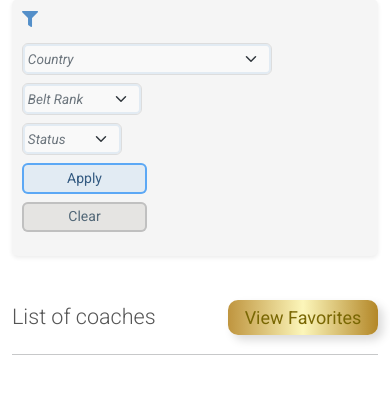
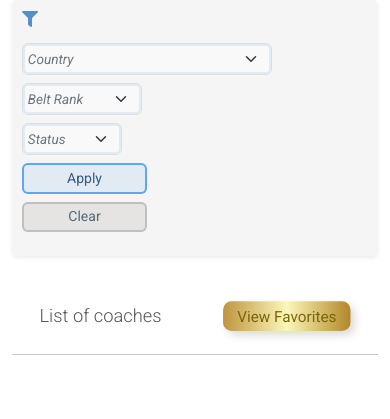
Before and after one commit to chrisimbolon/django_taekwondo, a Django app: page /coaches/ in a window 390 px wide. Shown: the part 65-484 px from the top of the page. Run offline with Django 3.2, Linux system fonts and the light colour scheme; data that the repository does not hold is empty; some libraries are stand-ins or nearby versions.

Commit message:
minor update on list coaches text and view fav btn on tablet viewport

```diff
--- a/static/css/style.css
+++ b/static/css/style.css
@@ -650,6 +650,12 @@ footer {
 /* Responsive Adjustments */
 
 @media (max-width: 991px) {
+  /* List text and View Favorites  */
+  .list-text-viewfav {
+    transform: scale(0.85);
+    margin: 0;
+  }
+
   .navbar-actions {
     flex-direction: row; /* Align side by side on larger screens */
     flex-wrap: wrap; /* Allow wrapping */
--- a/templates/coaches.html
+++ b/templates/coaches.html
@@ -87,8 +87,8 @@
                 </p>
             </div>
         {% endif %}
-        <!-- List test and View Favorites -->
-        <div class="col-md-10 offset-md-1">
+        <!-- List text and View Favorites -->
+        <div class="col-md-10 offset-md-1 list-text-viewfav">
             <div class="d-flex justify-content-between align-items-baseline">
                 <h4 class="text-list-coach mt-4">List of coaches</h4>
                 <button id="viewFavoritesBtn" class="btn-fav">View Favorites</button>
```
